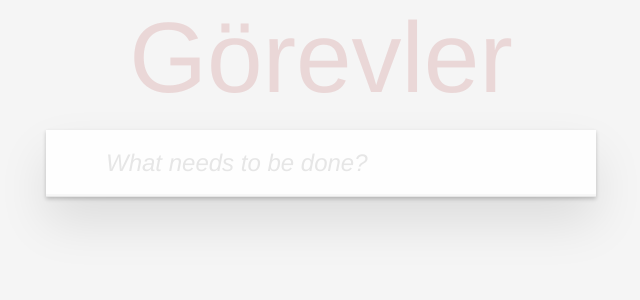
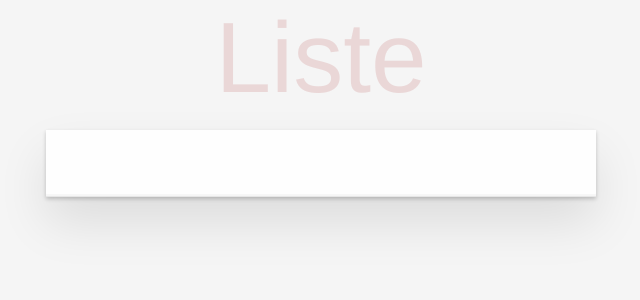
Before and after one commit to tigerweirdo/todo-mvc-react, a React (Create React App) app: page / in a window 1280 px wide. Shown: the top 300 px of the page, without its empty margins (319-959 px from the left). Built offline with nearby package versions, Linux system fonts and the light colour scheme.

Commit message:
Yazılar düzenlendi.

```diff
--- a/src/components/TodoFooter.js
+++ b/src/components/TodoFooter.js
@@ -5,9 +5,9 @@ function TodoFooter({ todos, onClearCompleted, filter, onSetFilter }) {
 
   return (
     <footer className="footer" style={{ display: todos.length ? 'block' : 'none' }}>
-      <span className="todo-count"><strong>{todos.length - completedSize}</strong> items left</span>
+      <span className="todo-count"><strong>{todos.length - completedSize}</strong> öğe kaldı</span>
       <ul className="filters">
-        {['all', 'active', 'completed'].map(f => (
+        {['Hepsi', 'Devam', 'Tamam'].map(f => (
           <li key={f}>
             <a
               href="#/"
@@ -20,7 +20,7 @@ function TodoFooter({ todos, onClearCompleted, filter, onSetFilter }) {
         ))}
       </ul>
       <button className="clear-completed" onClick={onClearCompleted} style={{ display: completedSize ? 'block' : 'none' }}>
-        Clear completed
+       Temizle
       </button>
     </footer>
   );
--- a/src/components/TodoHeader.js
+++ b/src/components/TodoHeader.js
@@ -16,10 +16,9 @@ function TodoHeader({ onAddTodo }) {
 
   return (
     <header className="header">
-      <h1>Görevler</h1>
+      <h1>Liste</h1>
       <input
         className="new-todo"
-        placeholder="What needs to be done?"
         autoFocus
         value={inputValue}
         onChange={handleInputChange}
```
